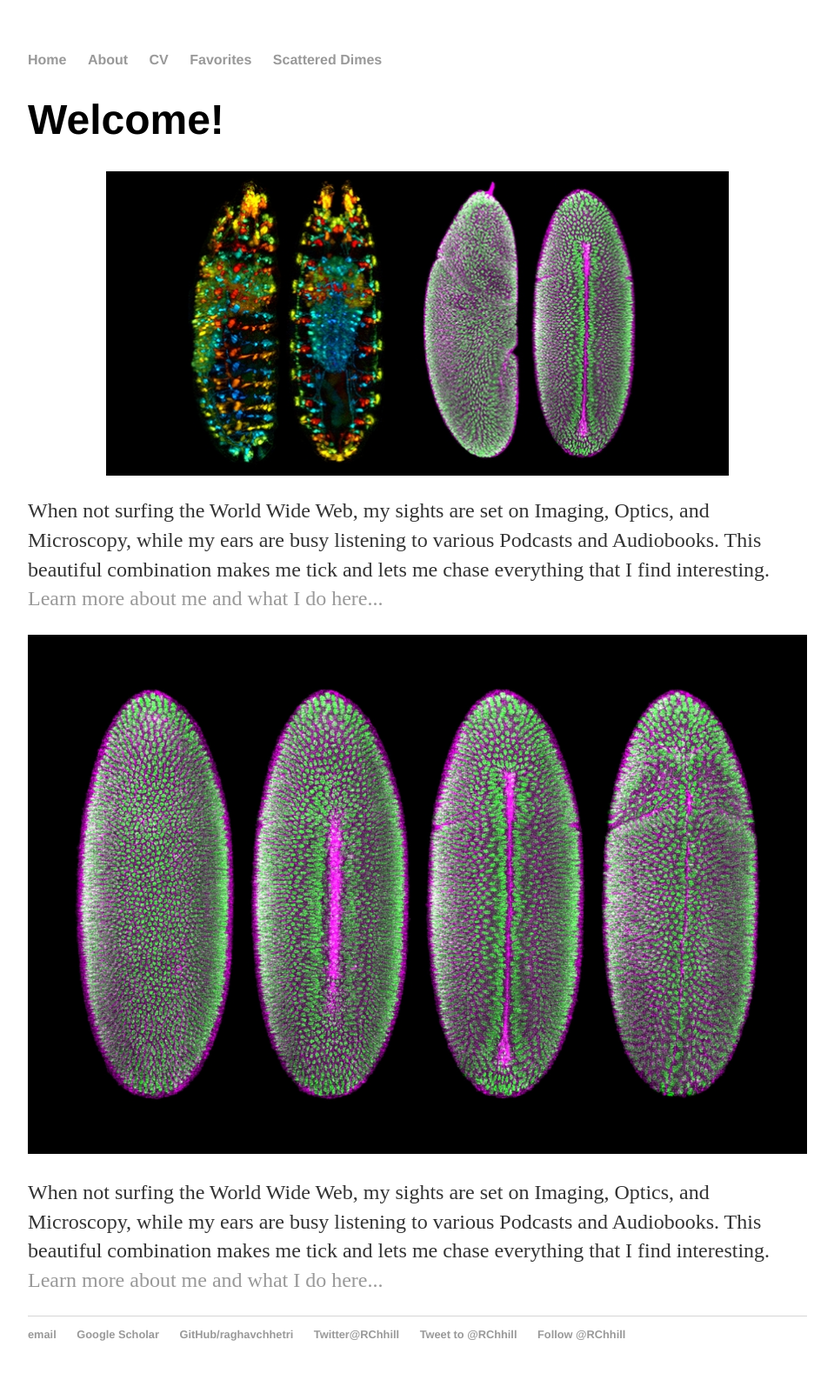
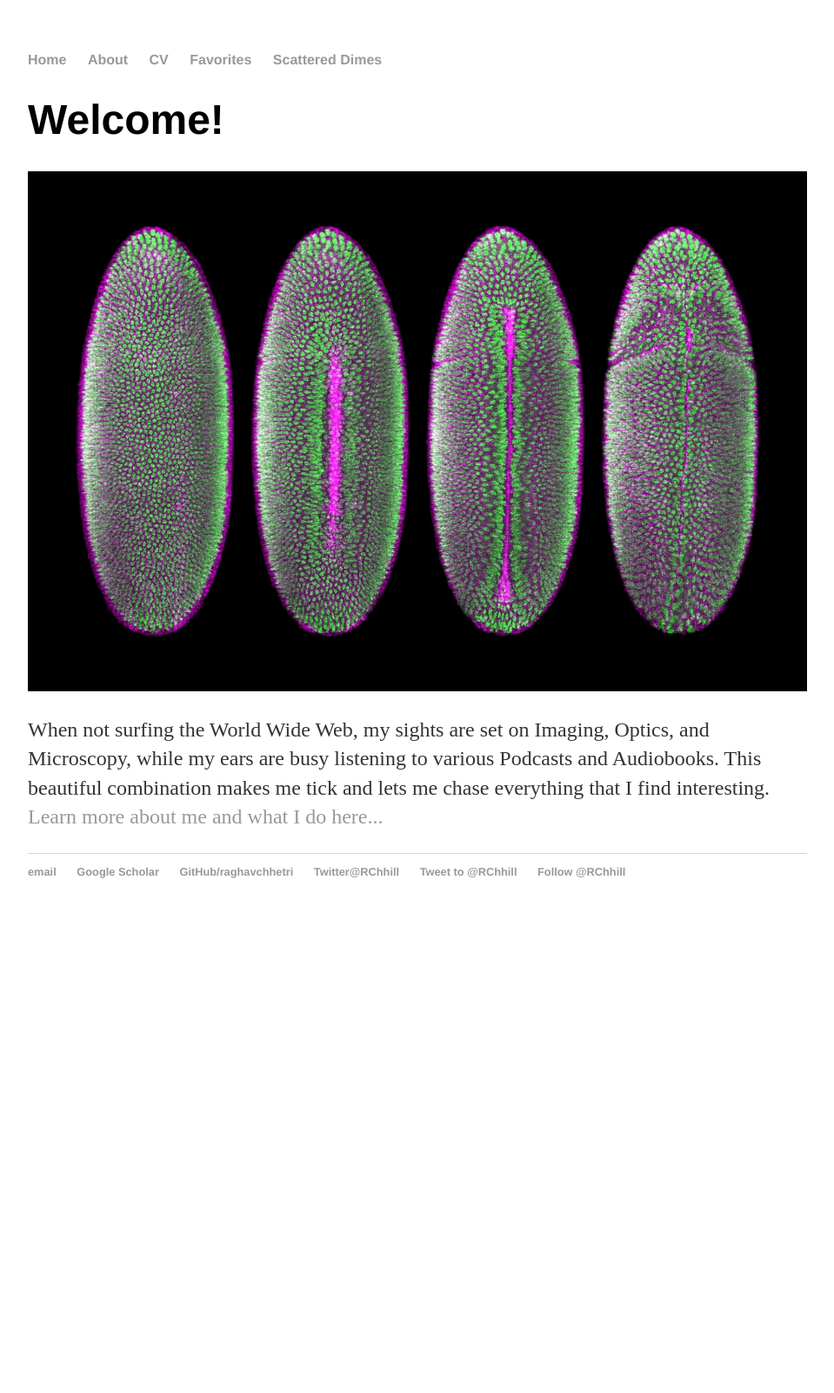
Before and after one commit to raghavchhetri/raghavchhetri.github.io, a Jekyll site: the page built from index.html, in a window 1280 px wide. Shown: the whole page at 87% size, without its empty margins (160-1119 px from the left). Built offline with Jekyll 4.4.1, drawn with Linux system fonts in a browser that asks for light colours; comment, search, counter and statistics services are not loaded; after the commit the page ends 1070 px from its top, so only the background shows below that.

Commit message:
Update index.html

```diff
--- a/index.html
+++ b/index.html
@@ -4,17 +4,9 @@ title: Science is hard. It rocks though... Stay with it!
 ---
 <div class="blurb">
 	<h1>Welcome!</h1>
-	<div style="height: 350px">
-		<img src="/about/DrosophilaCombined.png" alt="Neurons,Development" style="max-height:100%; width:100%; object-fit:contain" class="inline"/>
-	</div>
+	<img src="/about/DrosophilaDevelopment.jpg" alt="Development" style="height:100%; width:100%; object-fit:contain" class="inline"/>
 	<p>When not surfing the World Wide Web, my sights are set on Imaging, Optics, and Microscopy,
 		while my ears are busy listening to various Podcasts and Audiobooks.
 		This beautiful combination makes me tick and lets me chase everything that I find interesting.
 		<a href="/about">Learn more about me and what I do here...</a></p>
 </div><!-- /.blurb -->
-<img src="/about/DrosophilaDevelopment.jpg" alt="Development" style="height:100%; width:100%; object-fit:contain" class="inline"/>
-	<p>When not surfing the World Wide Web, my sights are set on Imaging, Optics, and Microscopy,
-		while my ears are busy listening to various Podcasts and Audiobooks.
-		This beautiful combination makes me tick and lets me chase everything that I find interesting.
-		<a href="/about">Learn more about me and what I do here...</a></p>
-</div><!-- /.blurb -->
```
